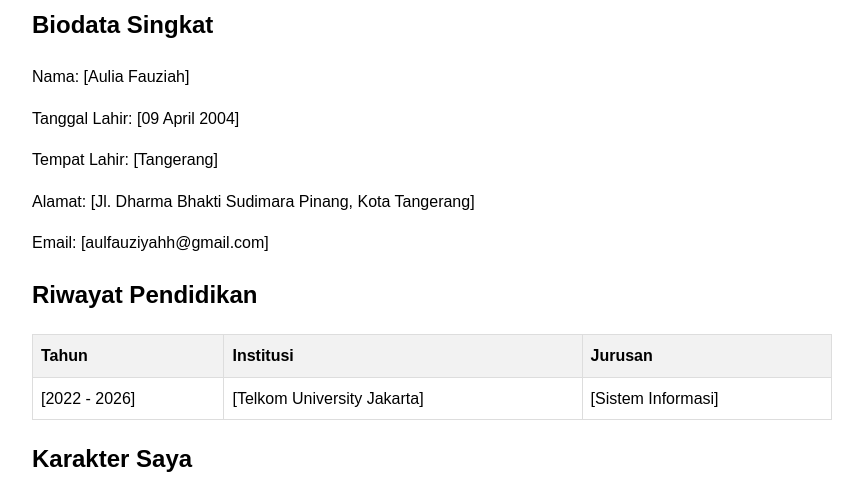
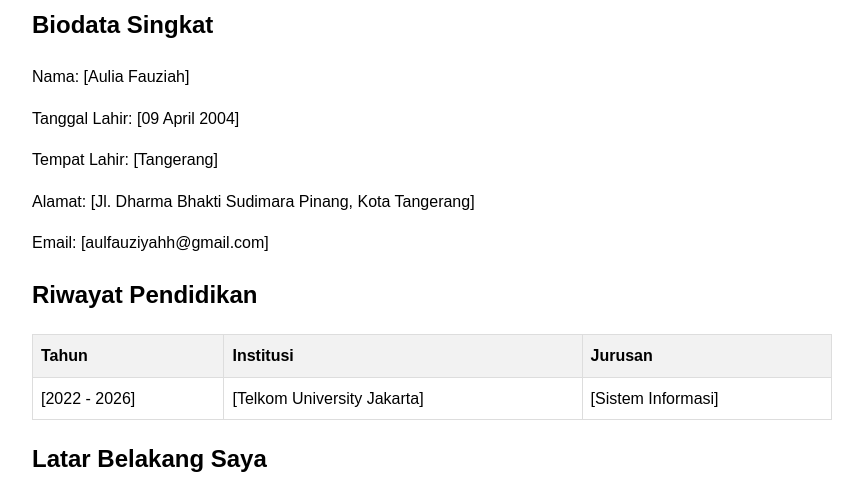
Before and after one commit to Aulia-Fauziah/cv_online, a plain HTML site: page index.html in a window 1280 px wide. Shown: the part 274-770 px from the top of the page, without its empty margins (208-1071 px from the left). Drawn offline with Linux system fonts and the light colour scheme.

Commit message:
Add files via upload

```diff
--- a/index.html
+++ b/index.html
@@ -39,7 +39,7 @@
 
     </table>
 
-    <h2>Karakter Saya</h2>
+    <h2>Latar Belakang Saya</h2>
     <p>[Mahasiswa Sistem Informasi di Universitas Telkom Jakarta dengan minat karir di bidang desain web, fotografi, dan menggambar.
         Sepanjang studi saya, saya memperoleh pengalaman organisasi dengan mengelola beberapa proyek acara. Saya juga aktif menjabat sebagai
         sekretaris klub bulu tangkis, bertanggung jawab atas pengelolaan data dan tugas administratif lainnya. Selain itu, saya juga aktif di
```
